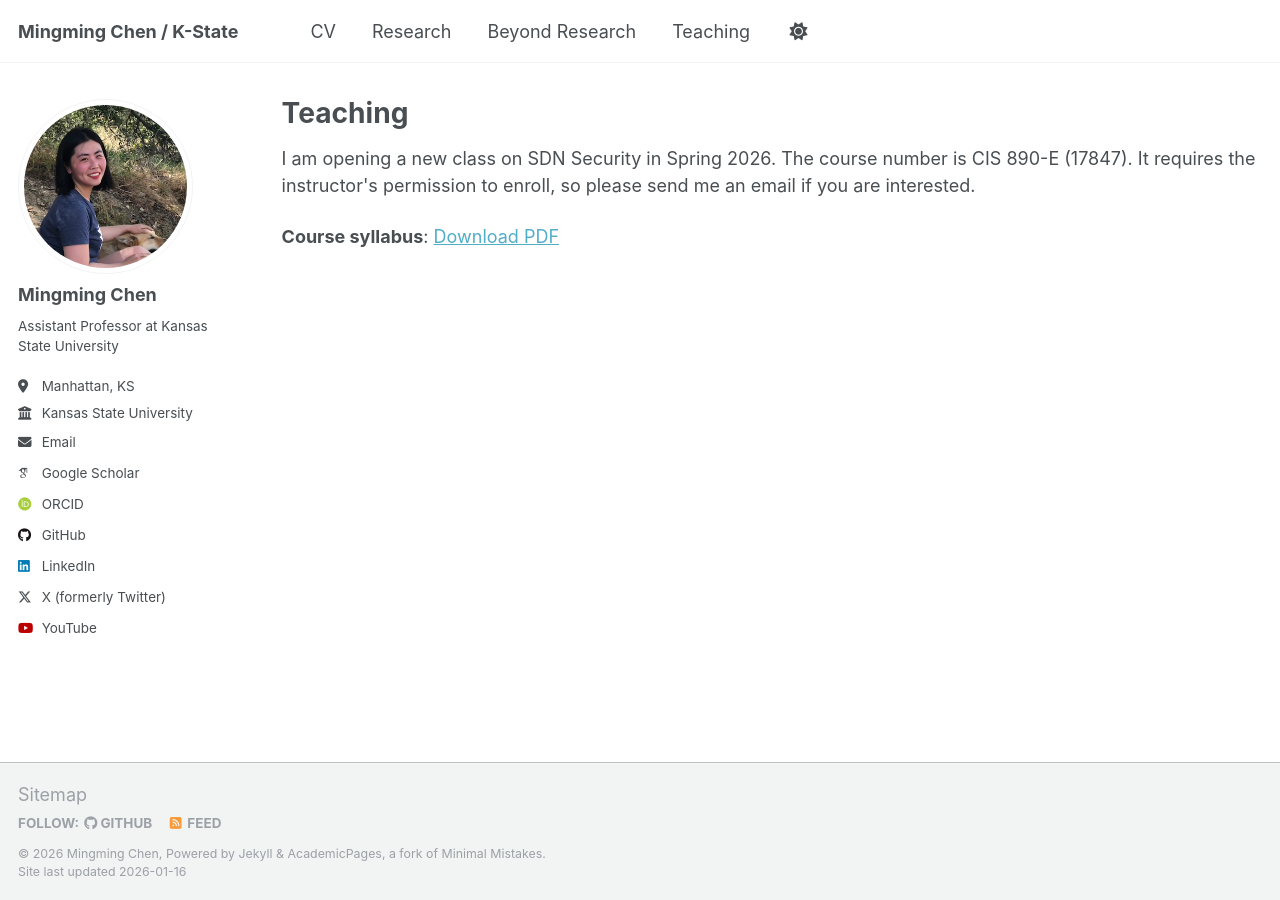
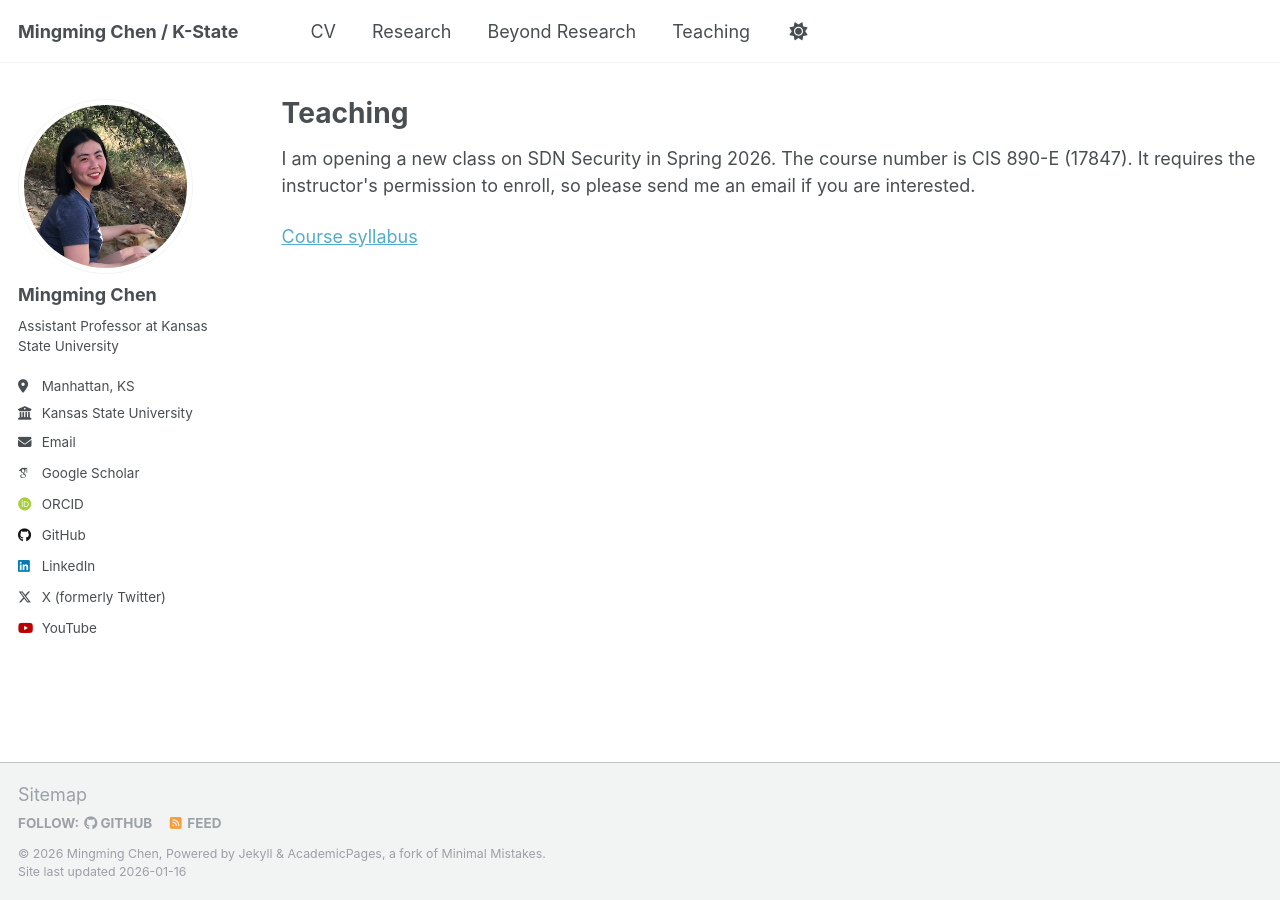
Before and after one commit to mzc796/mzc796.github.io, a Jekyll site: the page built from _pages/teaching.html, in a window 1280 px wide. Built offline with Jekyll 4.4.1, drawn with Linux system fonts in a browser that asks for light colours; some web fonts are replaced; a script that is not in the unit is left out.

Commit message:
Update teaching.html

```diff
--- a/_pages/teaching.html
+++ b/_pages/teaching.html
@@ -11,8 +11,7 @@ I am opening a new class on SDN Security in Spring 2026. The course number is CI
 </p>
 
 <p>
-<strong>Course syllabus</strong>:
-<a href="{{ '/files/SDN_Security.pdf' | relative_url }}">Download PDF</a>
+<a href="{{ '/files/SDN_Security.pdf' | relative_url }}">Course syllabus</a>
 </p>
 {% for post in site.teaching reversed %}
   {% include archive-single.html %}
```
